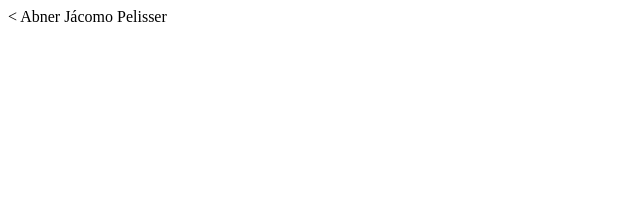
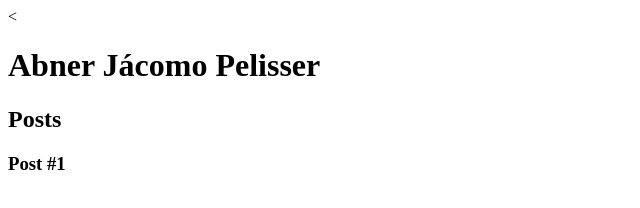
Before and after one commit to abnerjp/dio-santander-fullstack, a plain HTML site: page introducao-a-criacao-de-websites-com-html5-e-css3/index.html in a window 1280 px wide. Shown: the whole page, without its empty margins (0-640 px from the left). Drawn offline with Linux system fonts and the light colour scheme.

Commit message:
entendendo semantica no html

```diff
--- a/introducao-a-criacao-de-websites-com-html5-e-css3/index.html
+++ b/introducao-a-criacao-de-websites-com-html5-e-css3/index.html
@@ -1,9 +1,24 @@
 <!DOCTYPE html>
-<head>
-    <meta charset="UTF-8">
-    <<title>Abner J Pelisser</title>
-</head>
-<body>
-    Abner Jácomo Pelisser
-</body>
+<html>
+  <head>
+    <meta charset="UTF-8" />
+    <
+    <title>Abner J Pelisser</title>
+  </head>
+  <body>
+    <header>
+      <h1>Abner Jácomo Pelisser</h1>
+    </header>
+    <section>
+      <header>
+        <h2>Posts</h2>
+      </header>
+      <article>
+        <header>
+          <h3>Post #1</h3>
+        </header>
+      </article>
+    </section>
+    <footer></footer>
+  </body>
 </html>
```
